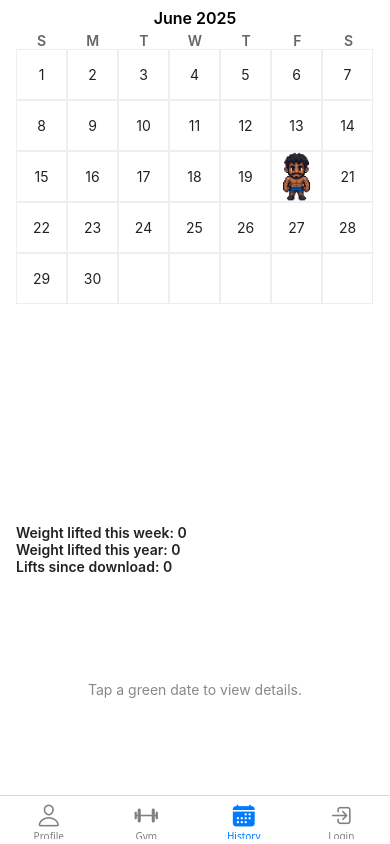
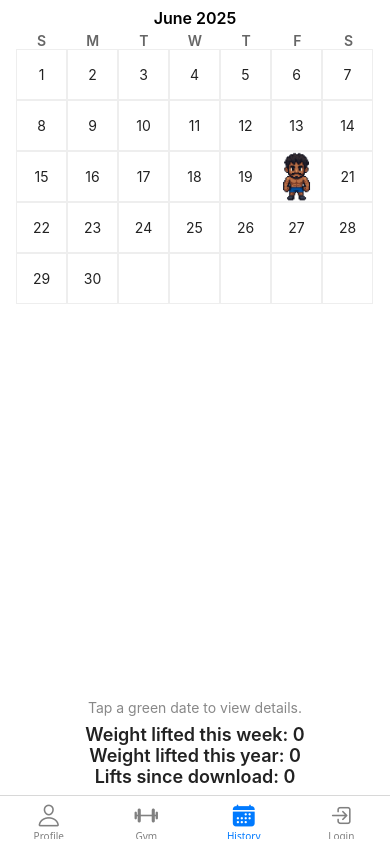
Before and after one commit to aliiqbal24/FitPal---Mobile-App, a React Native app: screen /History in a window 390 px wide. Built offline with nearby package versions, Linux system fonts and the light colour scheme.

Commit message:
Reposition history instructions and enlarge stats

```diff
--- a/src/screens/HistoryScreen.js
+++ b/src/screens/HistoryScreen.js
@@ -191,13 +191,13 @@ export default function HistoryScreen() {
           </View>
         ))}
       </ScrollView>
+      <View style={styles.placeholder}>
+        <Text style={styles.placeholderText}>Tap a green date to view details.</Text>
+      </View>
       <View style={styles.statsContainer}>
         <Text style={styles.statsText}>Weight lifted this week: {weekWeight}</Text>
         <Text style={styles.statsText}>Weight lifted this year: {yearWeight}</Text>
         <Text style={styles.statsText}>Lifts since download: {liftCount}</Text>
-      </View>
-      <View style={styles.placeholder}>
-        <Text style={styles.placeholderText}>Tap a green date to view details.</Text>
       </View>
 
       {selectedEntry && (
@@ -275,10 +275,12 @@ const styles = StyleSheet.create({
   statsContainer: {
     paddingHorizontal: 16,
     marginBottom: 8,
+    alignItems: 'center',
   },
   statsText: {
     fontWeight: '600',
     color: '#222',
+    fontSize: 18,
   },
   dayCell: {
     width: CELL_SIZE,
@@ -302,9 +304,8 @@ const styles = StyleSheet.create({
     resizeMode: 'contain',
   },
   placeholder: {
-    flex: 1,
     alignItems: 'center',
-    justifyContent: 'center',
+    marginBottom: 8,
   },
   placeholderText: {
     color: '#888',
```
